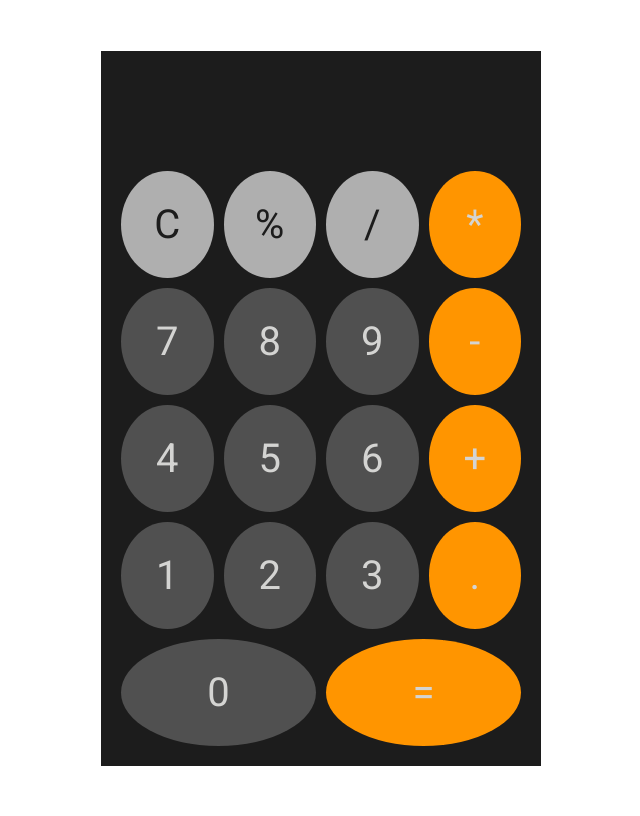
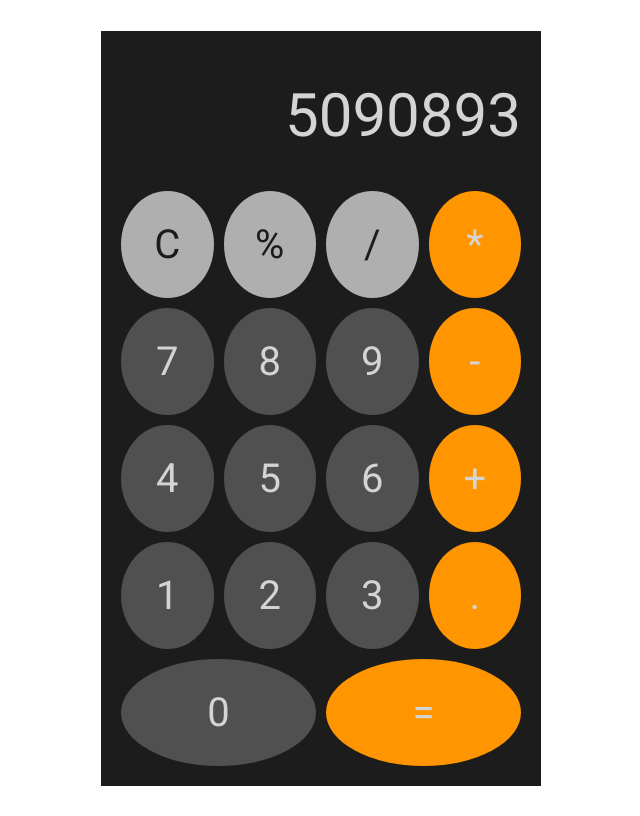
Before and after one commit to kenizaya/calculator, a plain HTML site: page index.html in a window 1280 px wide. Shown: the whole page, without its empty margins (319-959 px from the left). Drawn offline with Linux system fonts and the light colour scheme.

Commit message:
Add dumy text to display and style it

```diff
--- a/styles.css
+++ b/styles.css
@@ -14,8 +14,15 @@ body {
 
 .display {
     height: 100px;
-    width: 440px;
+    width: 400px;
     background: #1c1c1c;
+    color: #d4d4d2;
+    display: flex;
+    align-items: flex-end;
+    justify-content: flex-end;
+    font-size: 60px;
+    font-family: Roboto, sans-serif;
+    padding: 20px;
 }
 
 .keys {
```
Also changed, not shown: index.html (+1 -1 lines).
